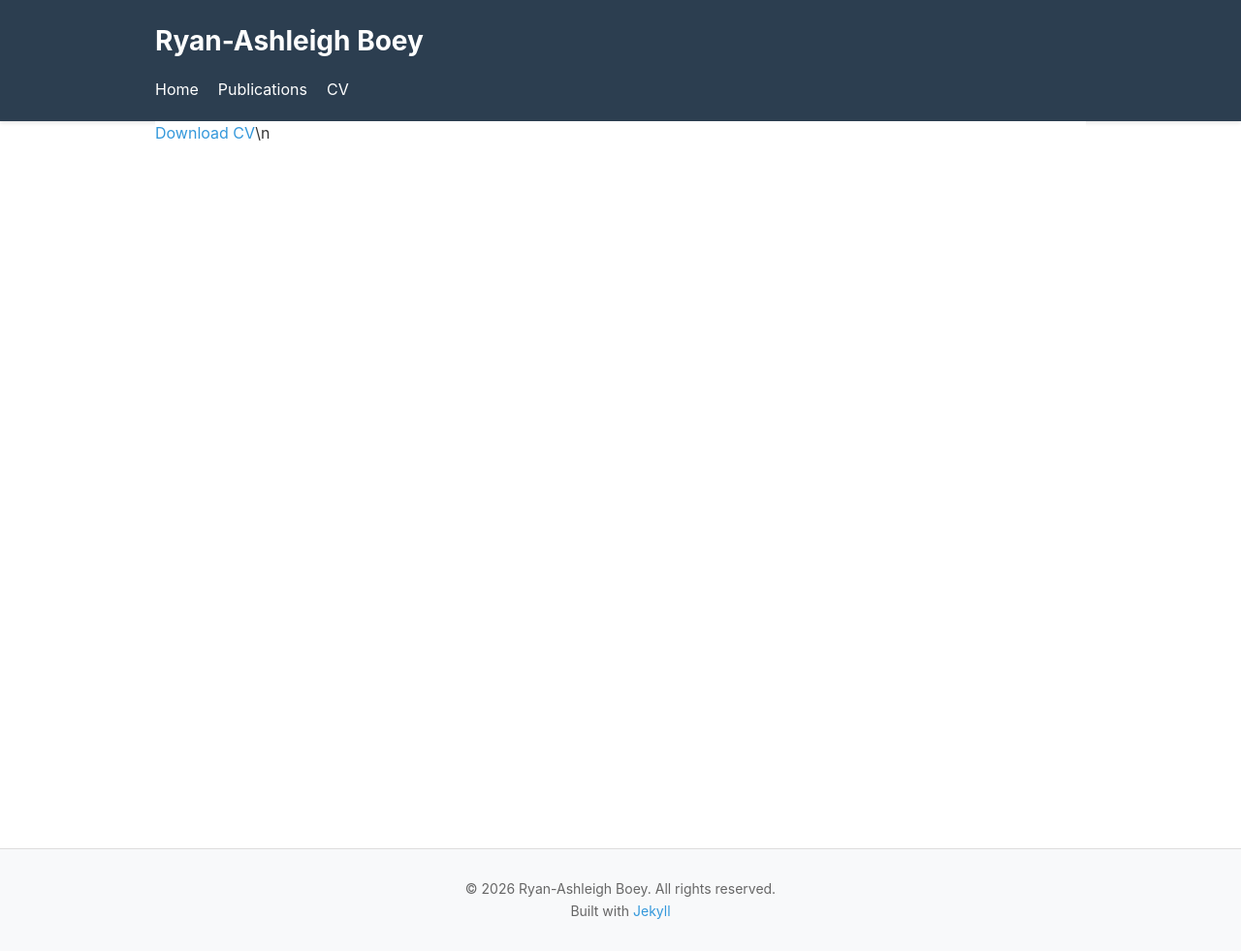
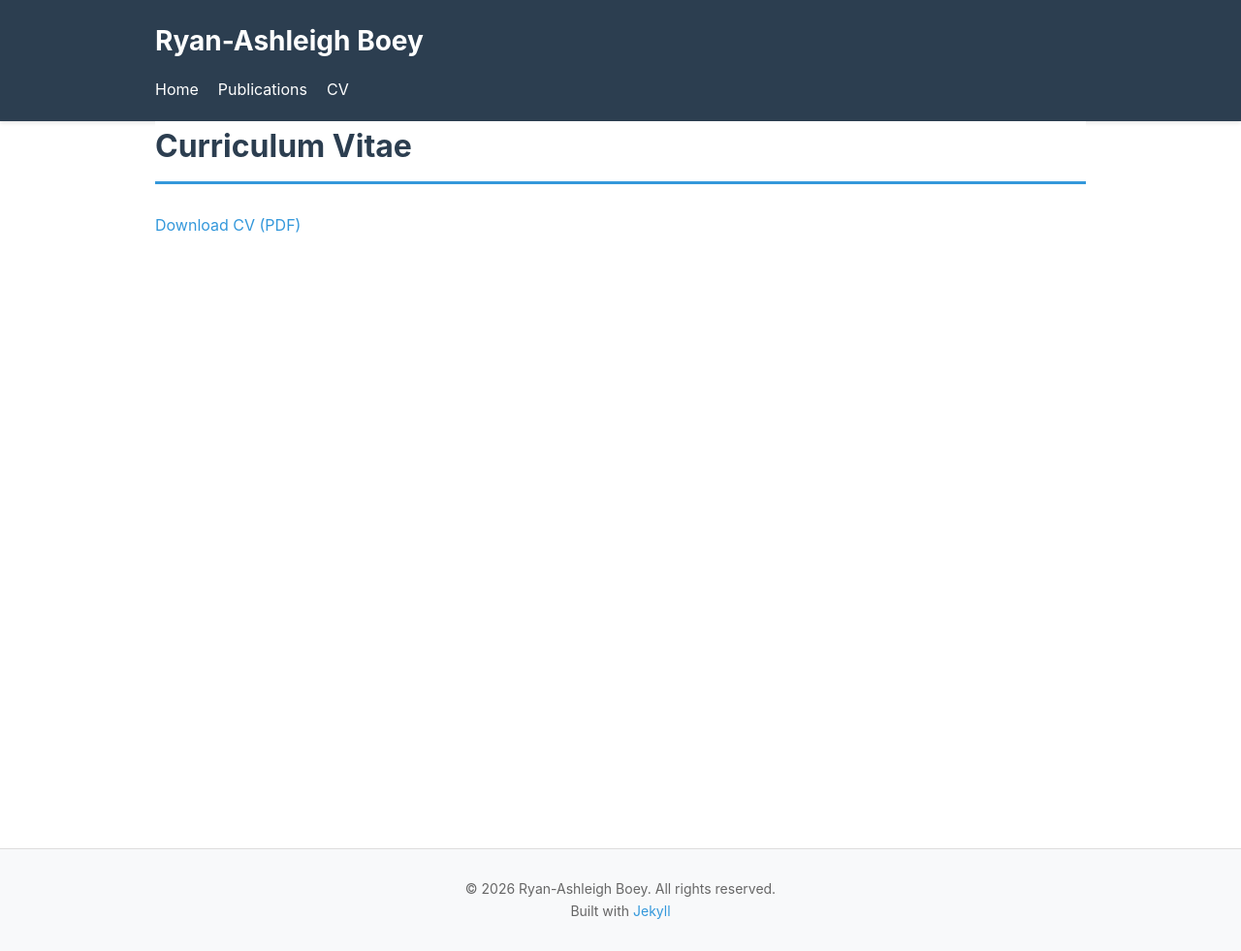
Before and after one commit to r-boey/r-boey.github.io, a Jekyll site: the page built from cv.md, in a window 1280 px wide. Shown: the whole page at 97% size. Built offline with Jekyll 4.4.1, drawn with Linux system fonts in a browser that asks for light colours.

Commit message:
Simplify CV page - keep only title and download link

```diff
--- a/cv.md
+++ b/cv.md
@@ -3,4 +3,6 @@ layout: default
 title: CV
 ---
 
-[Download CV](assets/CV.pdf)\n
+# Curriculum Vitae
+
+[Download CV (PDF)](assets/CV.pdf)
```
